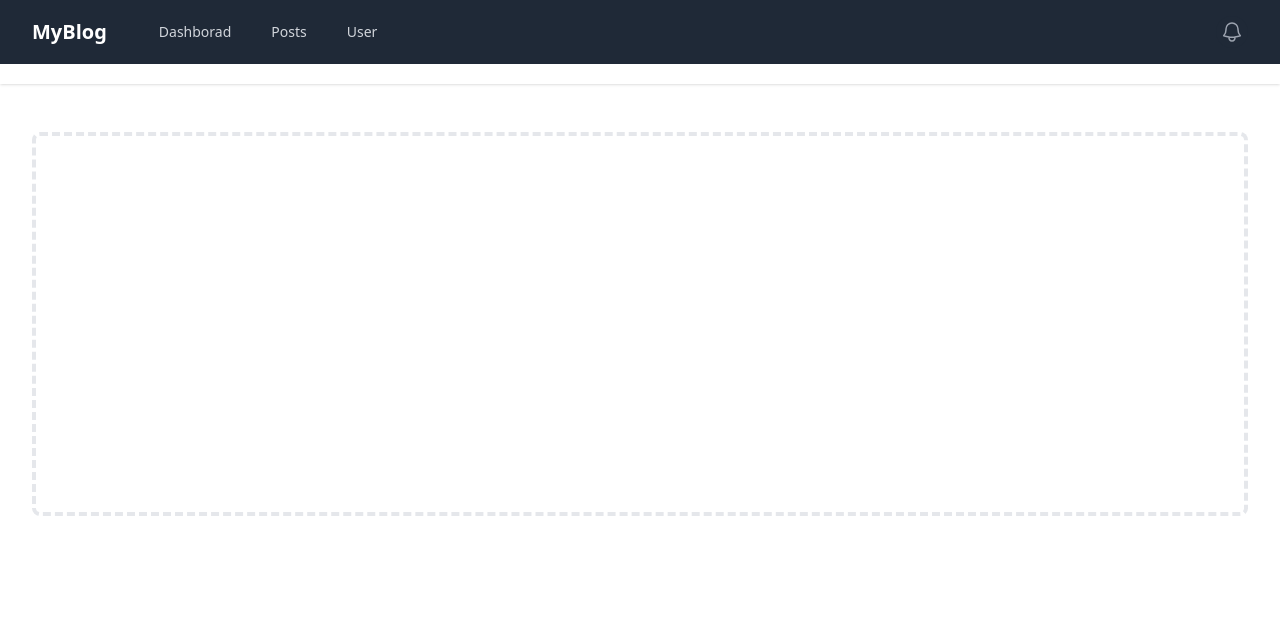
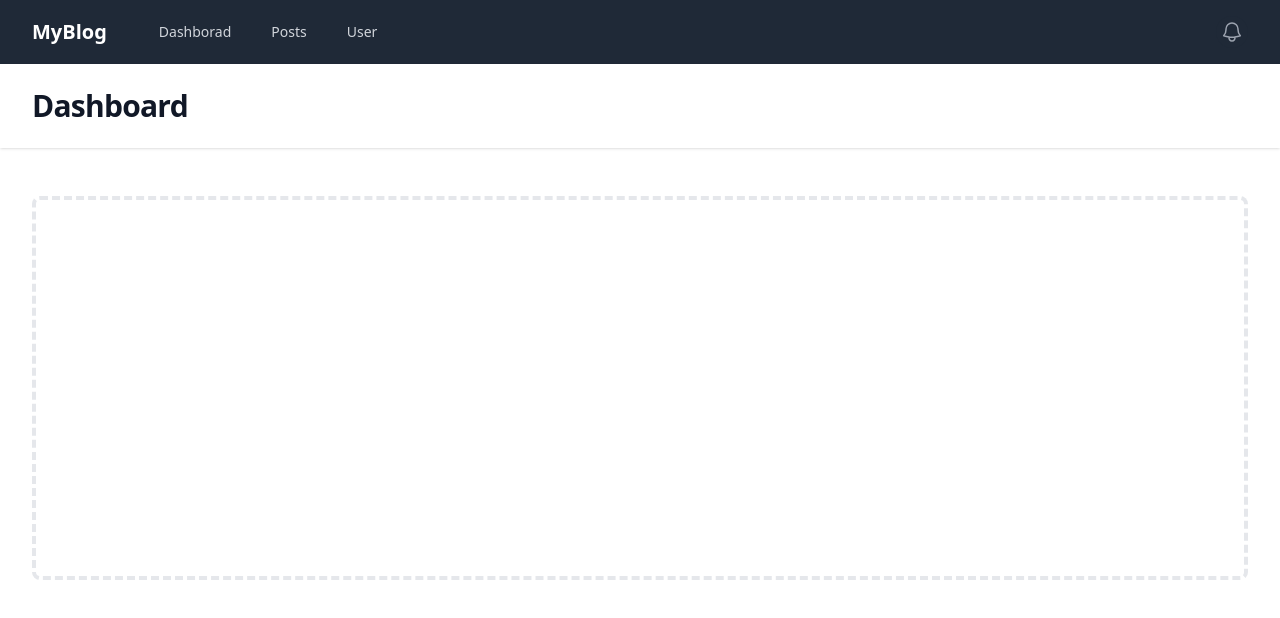
Before and after one commit to Hanh20021706/PostBlog, a Next.js app: page /admin in a window 1280 px wide. Shown: the top 618 px of the page. Built offline with nearby package versions, Linux system fonts and the light colour scheme.

Commit message:
fix: nav admin

```diff
--- a/components/NavBar.tsx
+++ b/components/NavBar.tsx
@@ -7,7 +7,7 @@ const NavBar = (props: Props) => {
     return (
         <div>
 
-            <div className="min-h-full fixed top-0 left-0 right-0 z-10">
+            <div className="min-h-full ">
                 <nav className="bg-gray-800">
                     <div className="mx-auto max-w-7xl px-4 sm:px-6 lg:px-8">
                         <div className="flex h-16 items-center justify-between">
```
